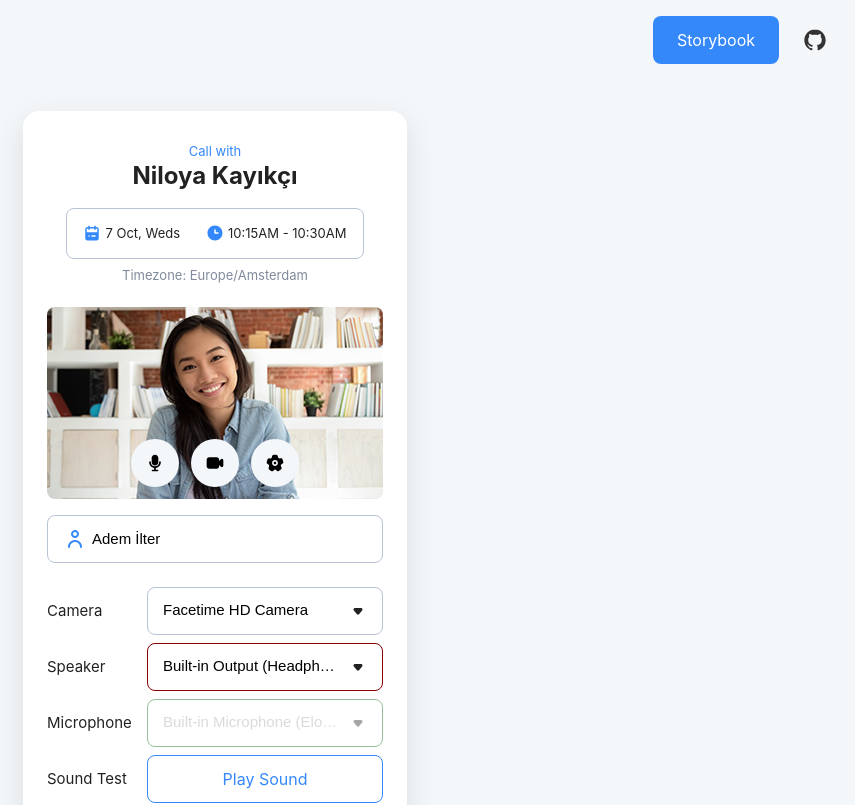
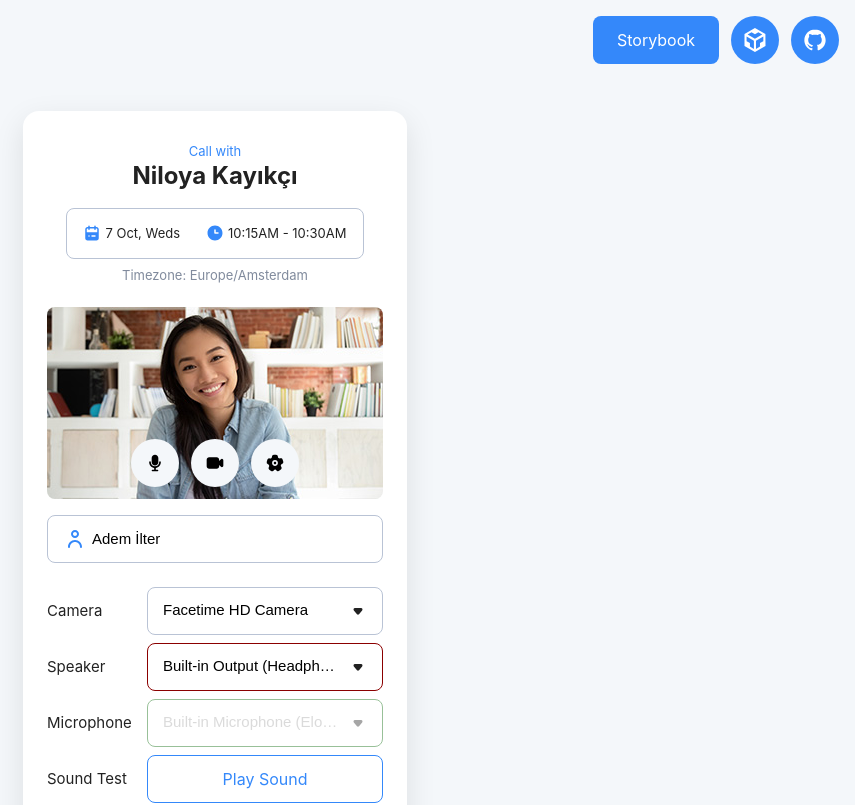
Before and after one commit to hayatbiralem/superpeer-task-vue-storybook, a Vue app: page / in a window 1280 px wide. Shown: the top 805 px of the page, without its empty margins (425-1280 px from the left). Built offline with nearby package versions, Linux system fonts and the light colour scheme.

Commit message:
DocsToolbar updated

```diff
--- a/src/components/DocsToolbar.vue
+++ b/src/components/DocsToolbar.vue
@@ -4,11 +4,20 @@
       <span class="c-btn__label">Storybook</span>
     </a>
     <a
+      href="https://codesandbox.io/s/superpeer-task-vue-storybook-1mhxp"
+      class="c-btn c-btn--icon c-btn--primary c-btn--round"
+      target="_blank"
+      title="CodeSandbox"
+    >
+      <BaseIcon icon="fill-codesandbox" class="c-btn__icon" size="24" />
+    </a>
+    <a
       href="https://github.com/hayatbiralem/superpeer-task-vue-storybook"
-      class="c-btn c-btn--icon"
+      class="c-btn c-btn--icon c-btn--primary c-btn--round"
       target="_blank"
+      title="Github"
     >
-      <BaseIcon icon="fill-github" class="c-btn__icon" color="#333" size="24" />
+      <BaseIcon icon="fill-github" class="c-btn__icon" size="24" />
     </a>
   </div>
 </template>
--- /dev/null
+++ b/src/components/icons/FillCodesandbox.vue
@@ -0,0 +1,6 @@
+<template>
+<svg aria-hidden="true" width="1em" height="1em" xmlns="http://www.w3.org/2000/svg" viewBox="0 0 1024 1024"><path d="M64 256L510.08 0l446.08 256L960 765.867 510.08 1024 64 768zm89.088 105.856v202.965l142.72 79.36v150.016L465.28 892.16V539.221zm714.198 0L555.094 539.221V892.16l169.472-97.963V644.266l142.72-79.403zm-669.568-80.213l311.595 176.811 312.32-178.347-165.163-93.739-145.493 82.987-146.347-83.968z"/></svg>
+</template>
+<script>
+export default {};
+</script>
--- a/src/components/icons/index.js
+++ b/src/components/icons/index.js
@@ -2,6 +2,7 @@ export { default as FillArrowDown } from "./FillArrowDown";
 export { default as FillCalendar } from "./FillCalendar";
 export { default as FillCamera } from "./FillCamera";
 export { default as FillClock } from "./FillClock";
+export { default as FillCodesandbox } from "./FillCodesandbox";
 export { default as FillGithub } from "./FillGithub";
 export { default as FillMicrophone } from "./FillMicrophone";
 export { default as FillOptions } from "./FillOptions";
--- a/src/data/icons.js
+++ b/src/data/icons.js
@@ -3,6 +3,7 @@ export default [
   "FillCalendar",
   "FillCamera",
   "FillClock",
+  "FillCodesandbox",
   "FillGithub",
   "FillMicrophone",
   "FillOptions",
```
Also changed, not shown: public/icons/fill-codesandbox.svg (added).
